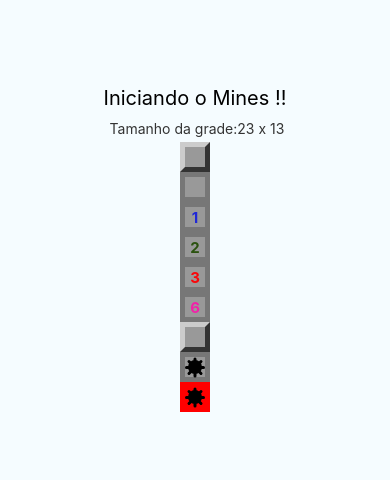
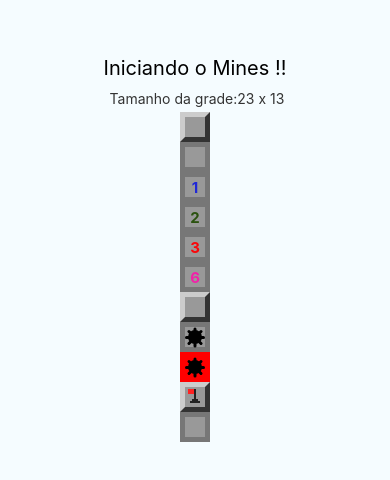
Before and after one commit to LuiisFernando/mines, a React Native app: screen / in a window 390 px wide. Shown: the part 178-658 px from the top of the page. Built offline with nearby package versions, Linux system fonts and the light colour scheme.

Commit message:
implementado component de bandeira (flag)

```diff
--- a/App.js
+++ b/App.js
@@ -22,6 +22,8 @@ export default class App extends Component {
             <Field mined />
             <Field mined opened />
             <Field mined opened exploded />
+            <Field flagged />
+            <Field flagged opened />
       </View>
     )
   }
--- a/src/components/Field.js
+++ b/src/components/Field.js
@@ -3,14 +3,16 @@ import { View, StyleSheet, Text } from 'react-native'
 
 import params from '../params'
 import Mine from './Mine'
+import Flag from './Flag'
 
 export default props => {
-    const { mined, opened, nearMines, exploded } = props // copia as propriedades de prop
+    const { mined, opened, nearMines, exploded, flagged } = props // copia as propriedades de prop
     const styleField = [styles.field]
 
     if (opened) styleField.push(styles.opened)
     if (exploded) styleField.push(styles.exploded)
-    if (styleField.length === 1) styleField.push(styles.regular)
+    if (flagged) styleField.push(styles.flagged)
+    if (!opened && !exploded) styleField.push(styles.regular)
 
     let color = null
     if (nearMines > 0) {
@@ -27,6 +29,7 @@ export default props => {
                     {nearMines}</Text> : false}
 
             {mined && opened ? <Mine /> : false}
+            {flagged && !opened ? <Flag /> : false}
         </View>
     )
 }
--- /dev/null
+++ b/src/components/Flag.js
@@ -0,0 +1,49 @@
+import React from 'react'
+import { View, StyleSheet } from 'react-native'
+
+export default props => {
+    return (
+        <View style={styles.container}>
+            <View style={styles.flagpole} />
+            <View style={styles.flag} />
+            <View style={styles.base1} />
+            <View style={styles.base2} />
+        </View>
+    )
+}
+
+const styles = StyleSheet.create({
+  container: {
+      marginTop: 2
+  },
+  flagpole: {
+      position: 'absolute',
+      height: 14,
+      width: 2,
+      backgroundColor: '#222',
+      marginLeft: 9
+  },
+  flag: {
+      position: 'absolute',
+      height: 5,
+      width: 6,
+      backgroundColor: '#F22',
+      marginLeft: 3
+  },
+  base1: {
+      position: 'absolute',
+      height: 2,
+      width: 6,
+      backgroundColor: '#222',
+      marginLeft: 7,
+      marginTop: 10
+  },
+  base2: {
+      position: 'absolute',
+      height: 2,
+      width: 10,
+      backgroundColor: '#222',
+      marginLeft: 5,
+      marginTop: 12
+  }
+})
```
